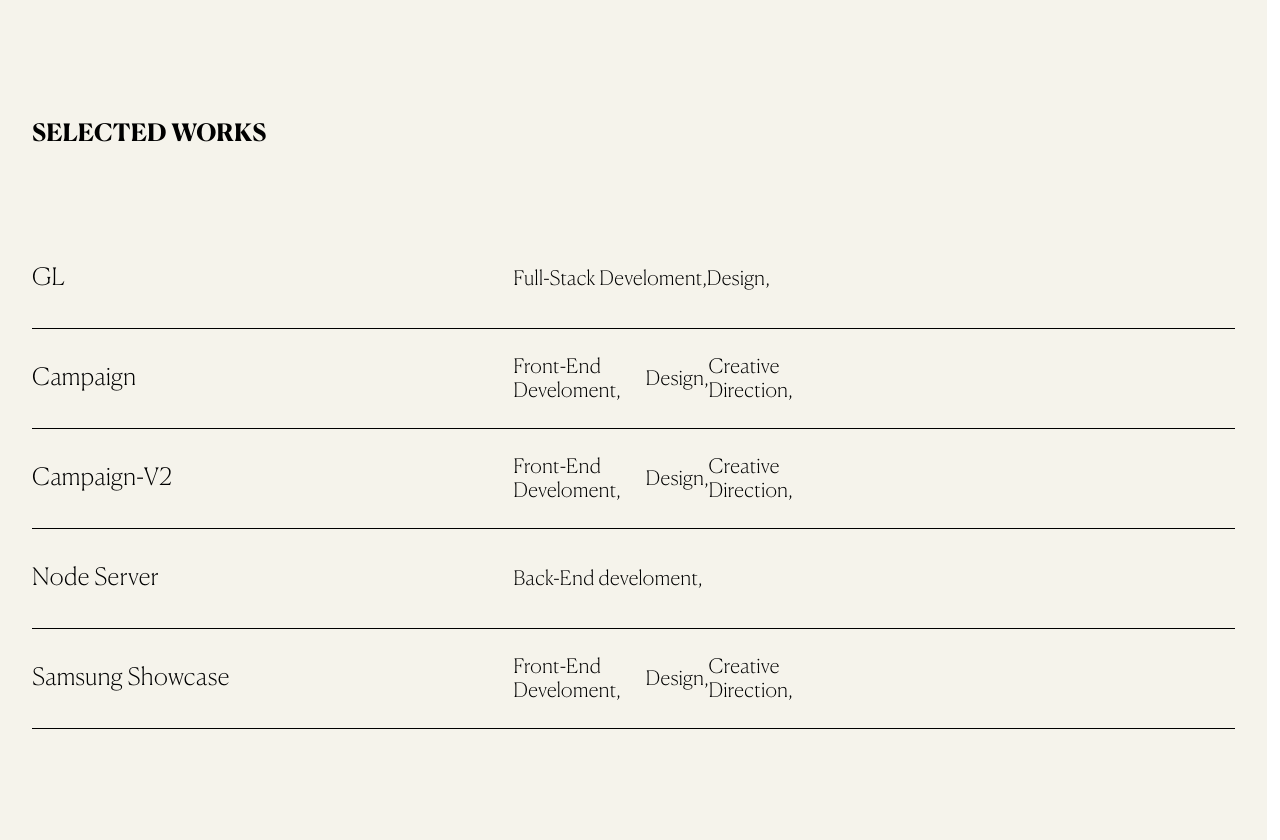
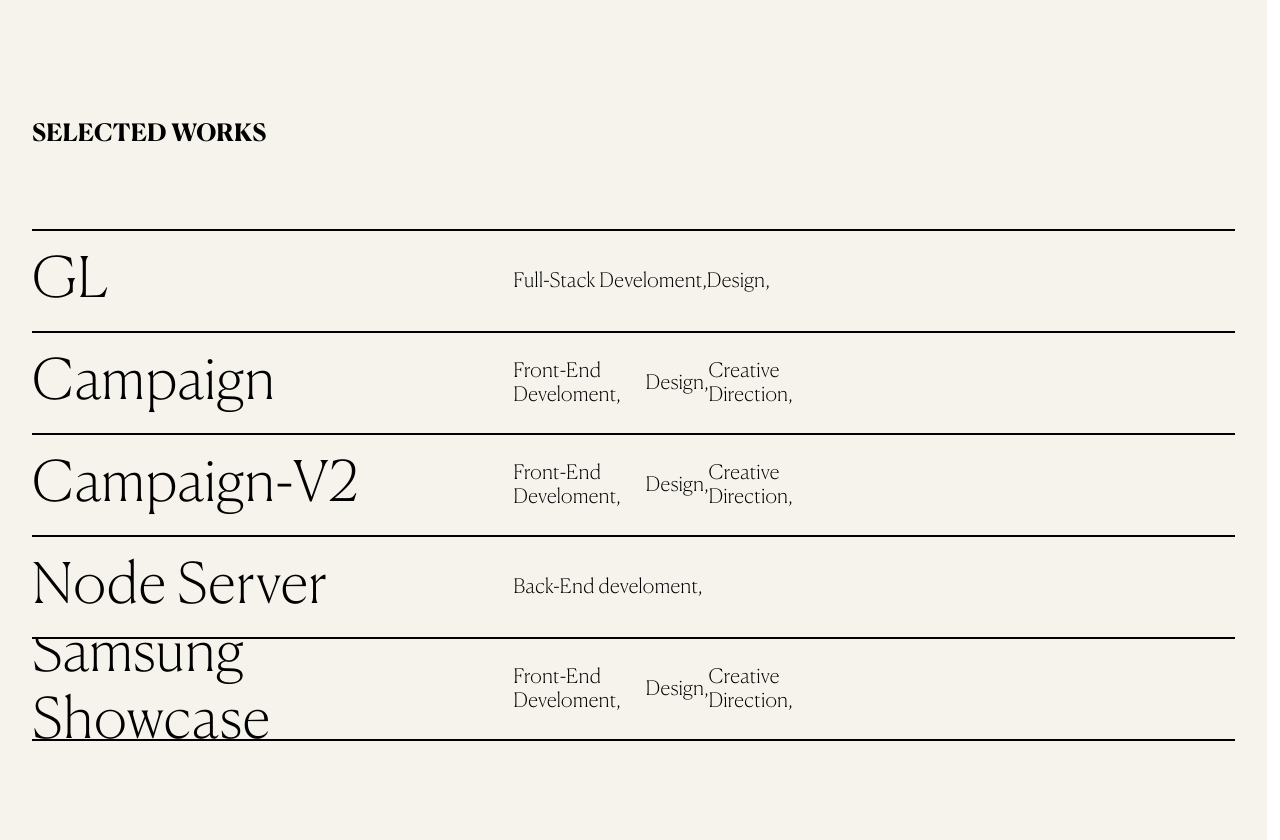
Before and after one commit to tariqyunusa/tariq, a Next.js app: page / in a window 1280 px wide. Shown: the part 760-1600 px from the top of the page. Built offline with nearby package versions, Linux system fonts and the light colour scheme.

Commit message:
completed projects section, completed hover effect(projects)

```diff
--- a/app/components/Project.jsx
+++ b/app/components/Project.jsx
@@ -4,17 +4,22 @@
 
 const Project = ({ projects }) => {
   const hoverRefs = useRef([]);
+  const projectRefs = useRef([]);
 
   useEffect(() => {
-
-    hoverRefs.current.forEach((el) => {
-      if (el) gsap.set(el, { y: "-100%" });
-    });
+    hoverRefs.current.forEach((el) => el && gsap.set(el, { y: "-100%" }));
+    projectRefs.current.forEach((el) => el && gsap.set(el, { y: "0%" }));
   }, []);
 
   const handleMouseEnter = (idx) => {
     gsap.to(hoverRefs.current[idx], {
-      y: "0%", // Moves it into view
+      y: "0%",
+      duration: 0.4,
+      ease: "power2.out",
+    });
+
+    gsap.to(projectRefs.current[idx], {
+      y: "100%",
       duration: 0.4,
       ease: "power2.out",
     });
@@ -22,16 +27,23 @@
 
   const handleMouseLeave = (idx) => {
     gsap.to(hoverRefs.current[idx], {
-      y: "-100%", // Moves it back up
+      y: "-100%",
       duration: 0.4,
+      ease: "power2.in"
+    });
+
+    gsap.to(projectRefs.current[idx], {
+      y: "0%",
       ease: "power2.in",
+      duration: 0.4,
     });
   };
 
   return (
-    <div>
+    <div className={styles.project__link}>
       {projects.map((project, idx) => (
         <div
+
           key={idx}
           className={styles.project__link_both}
           onMouseEnter={() => handleMouseEnter(idx)}
@@ -42,9 +54,15 @@
             ref={(el) => (hoverRefs.current[idx] = el)}
           >
             <h1>{project.alt}</h1>
-            <p>{project.link}</p>
+            <div className={styles.stack}>{project.stack.map((p, i) => (
+                <p key={i} className={styles.stack__item}>{p}</p>
+            ))}</div>
+            <p className={styles.link}>{project.link}</p>
           </div>
-          <div className={styles.project}>
+          <div
+            className={styles.project}
+            ref={(el) => (projectRefs.current[idx] = el)}
+          >
             <h1>{project.name}</h1>
             <div className={styles.stack}>
               {project.stack.map((stack, stackIdx) => (
--- a/app/styles/project.module.css
+++ b/app/styles/project.module.css
@@ -4,16 +4,24 @@
     font-weight: 100;
     font-style: normal;
 }
+.project__link{
+    border-top: 2px solid #000;
+    /* border-bottom: 2px solid #000; */
+
+}
 .project__link_both {
     width: 100%;
     overflow: hidden;
     position: relative;
+    border-bottom: 2px solid #000;
+    /* border-top: 2px solid #000 ; */
 }
 
 .hover_active {
     width: 100%;
     height: 100px;
     background-color: #000;
+    cursor: pointer;
     color: #F5F3EB;
     display: flex;
     justify-content: space-between;
@@ -26,25 +34,21 @@
 .project{
     width: 100%;
     height: 100px;
-    border-bottom: 1px solid #000;
     display: flex;
     justify-content: space-between;
     align-items: center;
     cursor: pointer;
-    /* position: absolute; */
-    /* top: 0; */
-    /* left: 0; */
 }
 
 .project h1, .hover_active h1{
     font-family: "Canela", sans-serif;
     font-weight: 100;
-    font-size: 24px;
+    font-size: clamp(0.8rem, 5vw, 3.5rem);
     width: 30%;
 }
 .stack{
     display: flex;
-    justify-content: flex-start;
+    /* justify-content: flex-start; */
     width: 25%;
     height: 100%;
     align-items: center;
@@ -52,7 +56,7 @@
 .stack__item, .hover_active p{
     font-family: "Canela", sans-serif;
     font-weight: 100;
-    font-size: 20px;
+    font-size: clamp(0.575rem, 2vw, 1.25rem);
 }
 .hover_active{
     width: 100%;
@@ -63,9 +67,24 @@
     justify-content: space-between;
     align-items: center;
 }
-
+.link{
+    width: 25%;
+    /* height: 100%; */
+    display: flex;
+    justify-content: end;
+    align-items: center;
+}
 
 .filler{
     width: 25%;
     height: 100%;
+
 }
+@media screen and (min-width: 230px) and (max-width: 500px){
+    .stack{
+        width: 100%;
+    }
+    .filler{
+        width: 0%;
+    }
+}
```
